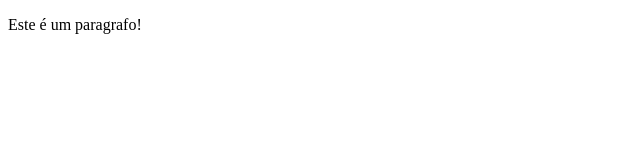
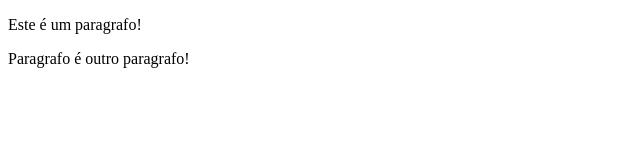
Before and after one commit to Brunaconstante/tarefa3a, a plain HTML site: page index.html in a window 1280 px wide. Shown: the whole page, without its empty margins (0-640 px from the left). Drawn offline with Linux system fonts and the light colour scheme.

Commit message:
segunda versao

```diff
--- a/index.html
+++ b/index.html
@@ -5,6 +5,7 @@
 </head>
 <body>
 <p>Este é um paragrafo!</p>
+<p>Paragrafo é outro paragrafo!</p>
 </body>
 
 </html>
```
